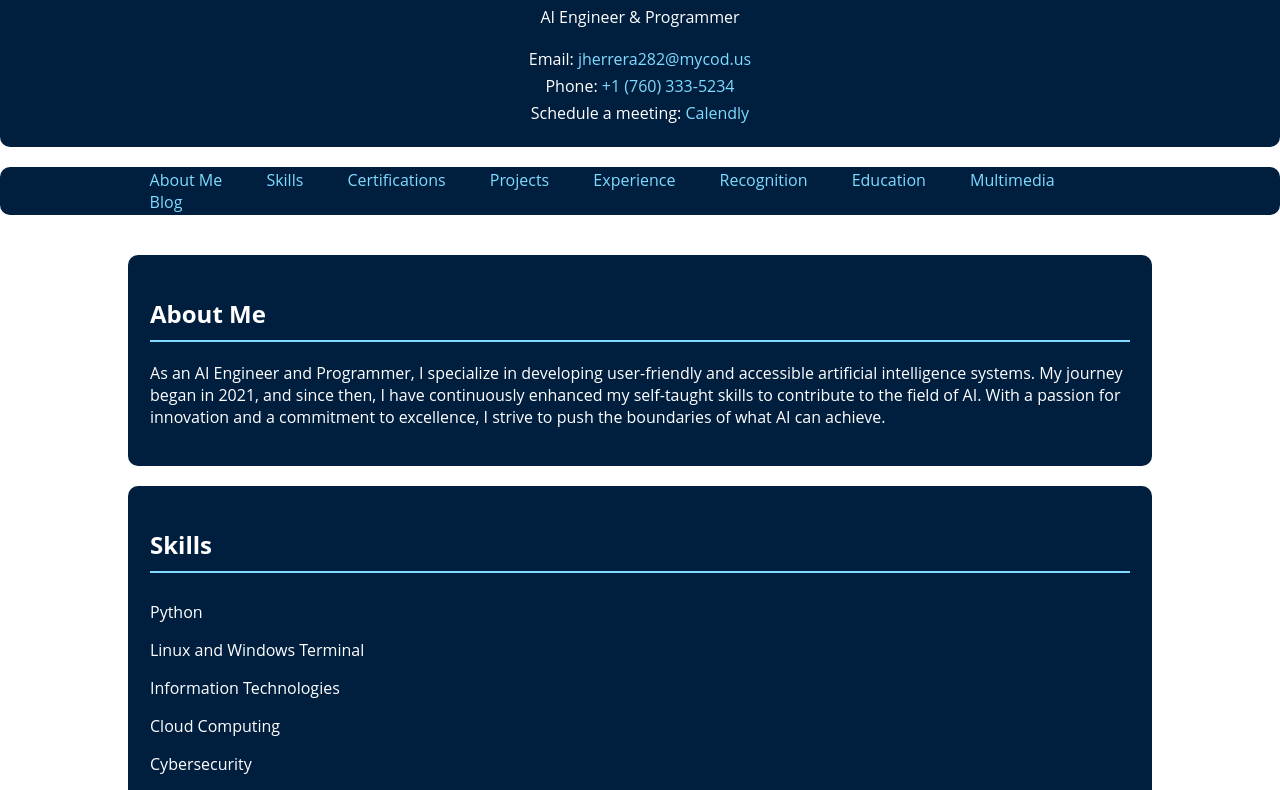
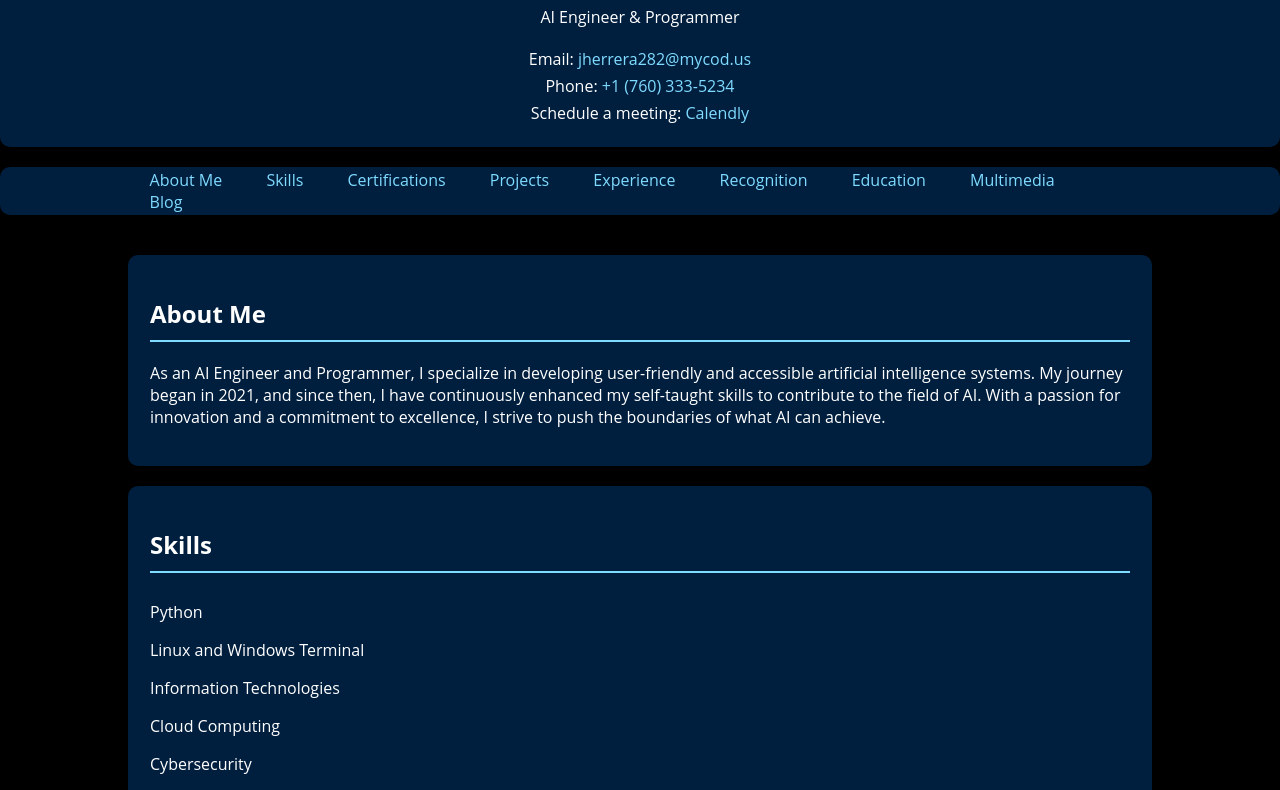
Before and after one commit to puffy310/Puffy310Web, a plain HTML site: page index.html in a window 1280 px wide. Shown: the part 98-888 px from the top of the page. Drawn offline with Linux system fonts and the light colour scheme; no server answers.

Commit message:
Update index.html

```diff
--- a/index.html
+++ b/index.html
@@ -9,7 +9,7 @@
             font-family: 'Open Sans', sans-serif;
             margin: 0;
             padding: 0;
-            background-color: white; /* White background */
+            background-color: #000000; /* White background */
             color: #001f3f; /* Navy Blue text */
         }
         .container {
```
